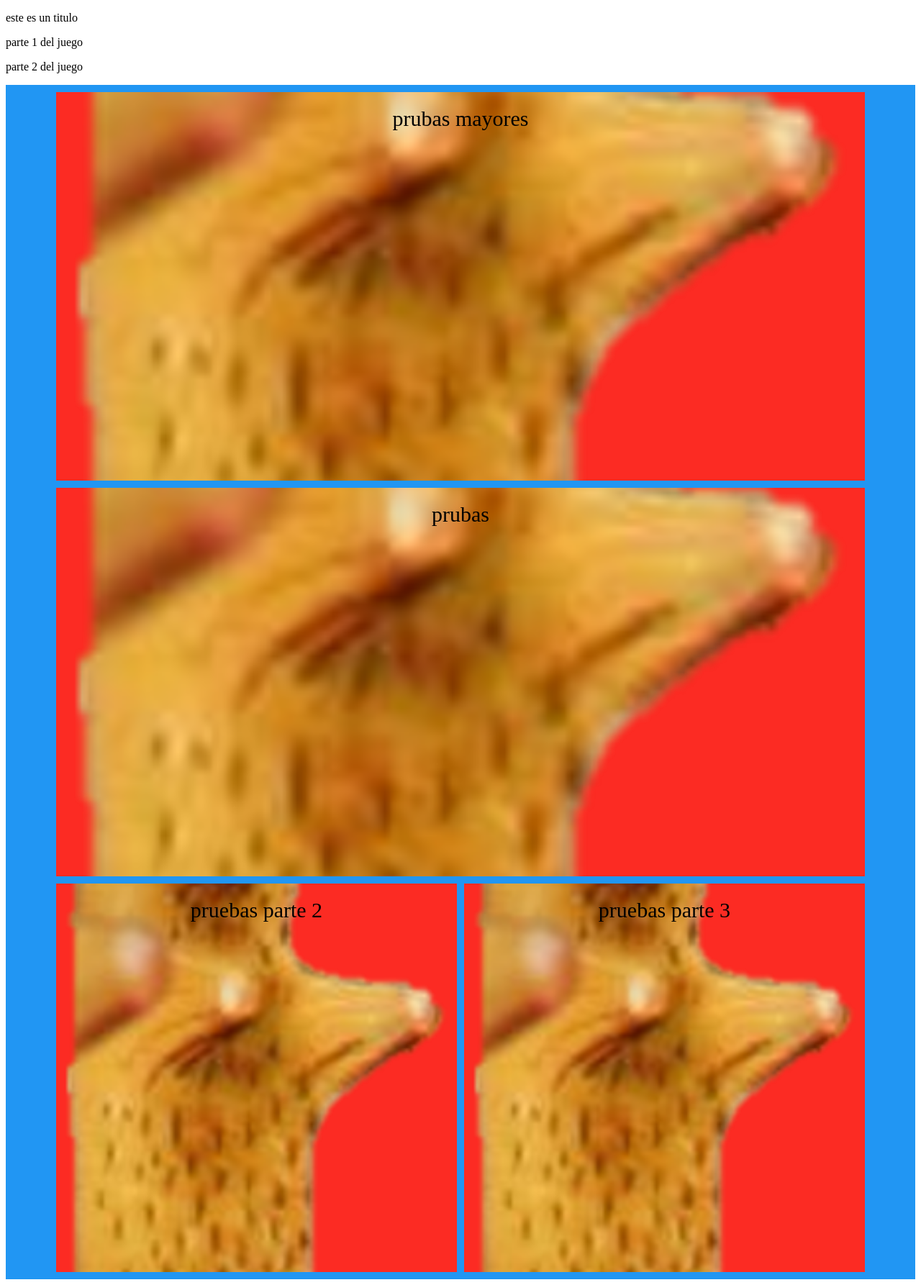
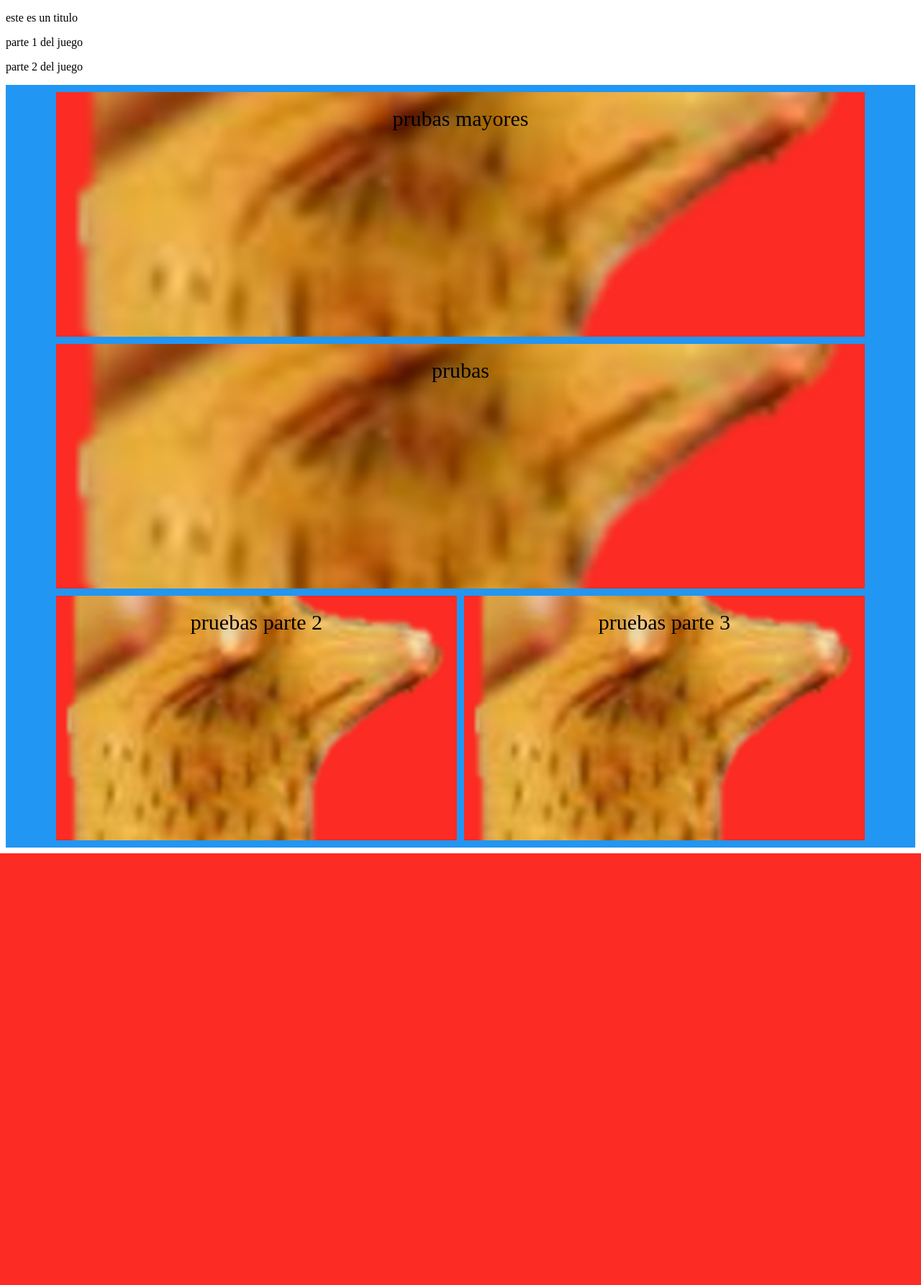
Before and after one commit to JorgePerC/GrizzHacks, a Flask app: page /pruba in a window 1280 px wide. Shown: the whole page at 72% size. After the commit the page ends 1186 px from the top, so only its background shows below. Run offline with Flask 2, Linux system fonts and the light colour scheme.

Commit message:
siguen modificando

```diff
--- a/templates/prubas.html
+++ b/templates/prubas.html
@@ -20,7 +20,7 @@
             background-image: url("static/bar.png");
             background-repeat: no-repeat;
             background-color: #fc2b23;
-            height: 500px;
+            height: 300px;
             background-position: center;
             background-size: cover;
             text-align: center;
```
Also changed, not shown: README.md.
